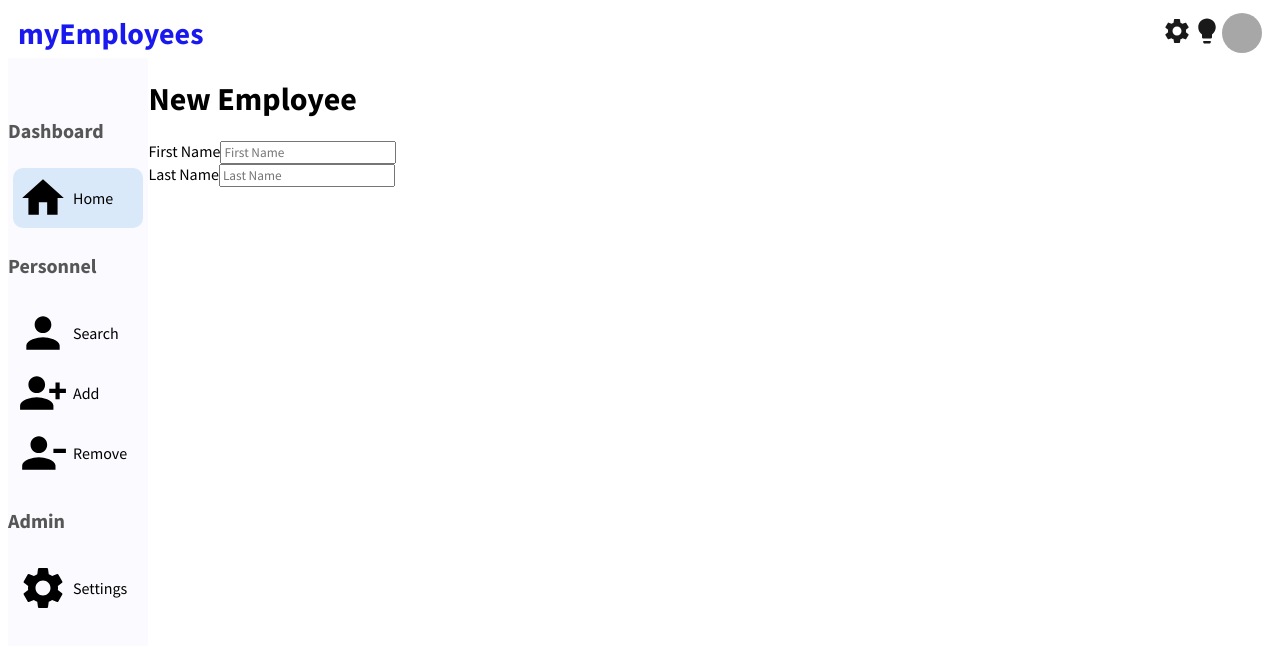
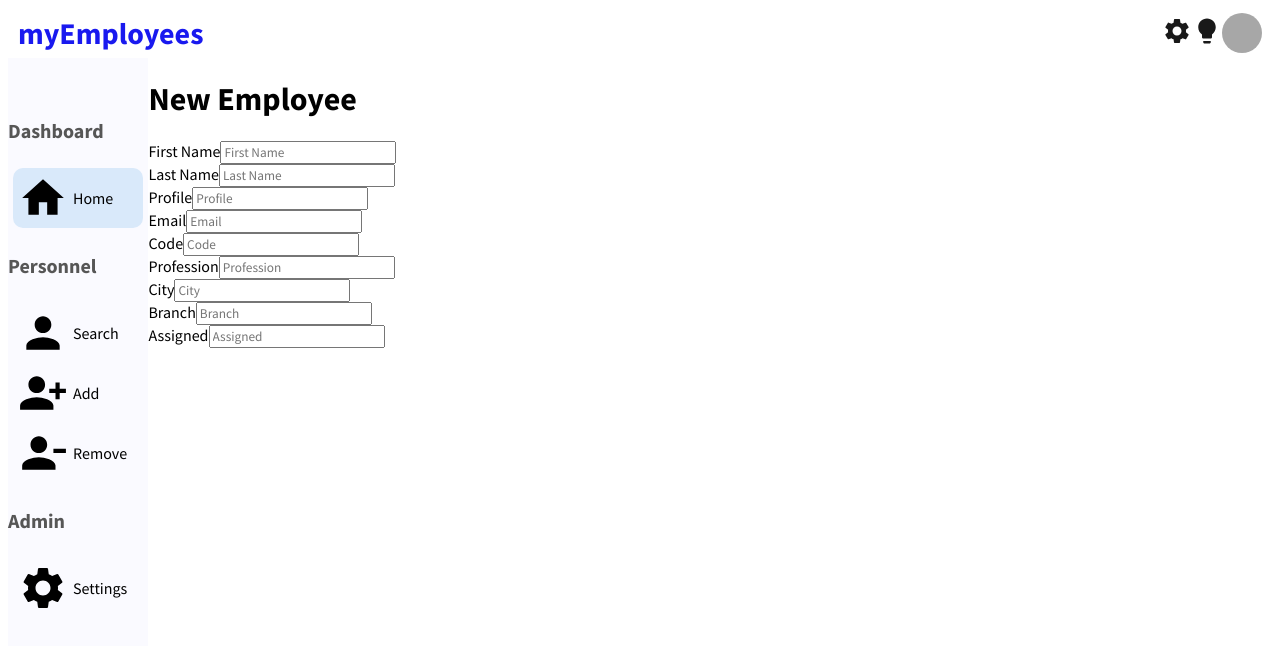
Before and after one commit to justinklam/myEmployees, a React (Create React App) app: page /newEmployee in a window 1280 px wide. Shown: the top 646 px of the page. Built offline with nearby package versions, Linux system fonts and the light colour scheme; grey boxes are pictures that could not be loaded.

Commit message:
add in additional form input boxes

```diff
--- a/src/pages/newEmployee/NewEmployee.jsx
+++ b/src/pages/newEmployee/NewEmployee.jsx
@@ -14,6 +14,34 @@ const NewEmployee = () => {
           <label>Last Name</label>
           <input type="text" placeholder="Last Name" />
         </div>
+        <div className="newEmployeeItem">
+          <label>Profile</label>
+          <input type="text" placeholder="Profile" />
+        </div>
+        <div className="newEmployeeItem">
+          <label>Email</label>
+          <input type="email" placeholder="Email" />
+        </div>
+        <div className="newEmployeeItem">
+          <label>Code</label>
+          <input type="text" placeholder="Code" />
+        </div>
+        <div className="newEmployeeItem">
+          <label>Profession</label>
+          <input type="text" placeholder="Profession" />
+        </div>
+        <div className="newEmployeeItem">
+          <label>City</label>
+          <input type="text" placeholder="City" />
+        </div>
+        <div className="newEmployeeItem">
+          <label>Branch</label>
+          <input type="text" placeholder="Branch" />
+        </div>
+        <div className="newEmployeeItem">
+          <label>Assigned</label>
+          <input type="text" placeholder="Assigned" />
+        </div>
       </form>
     </div>
   );
```
